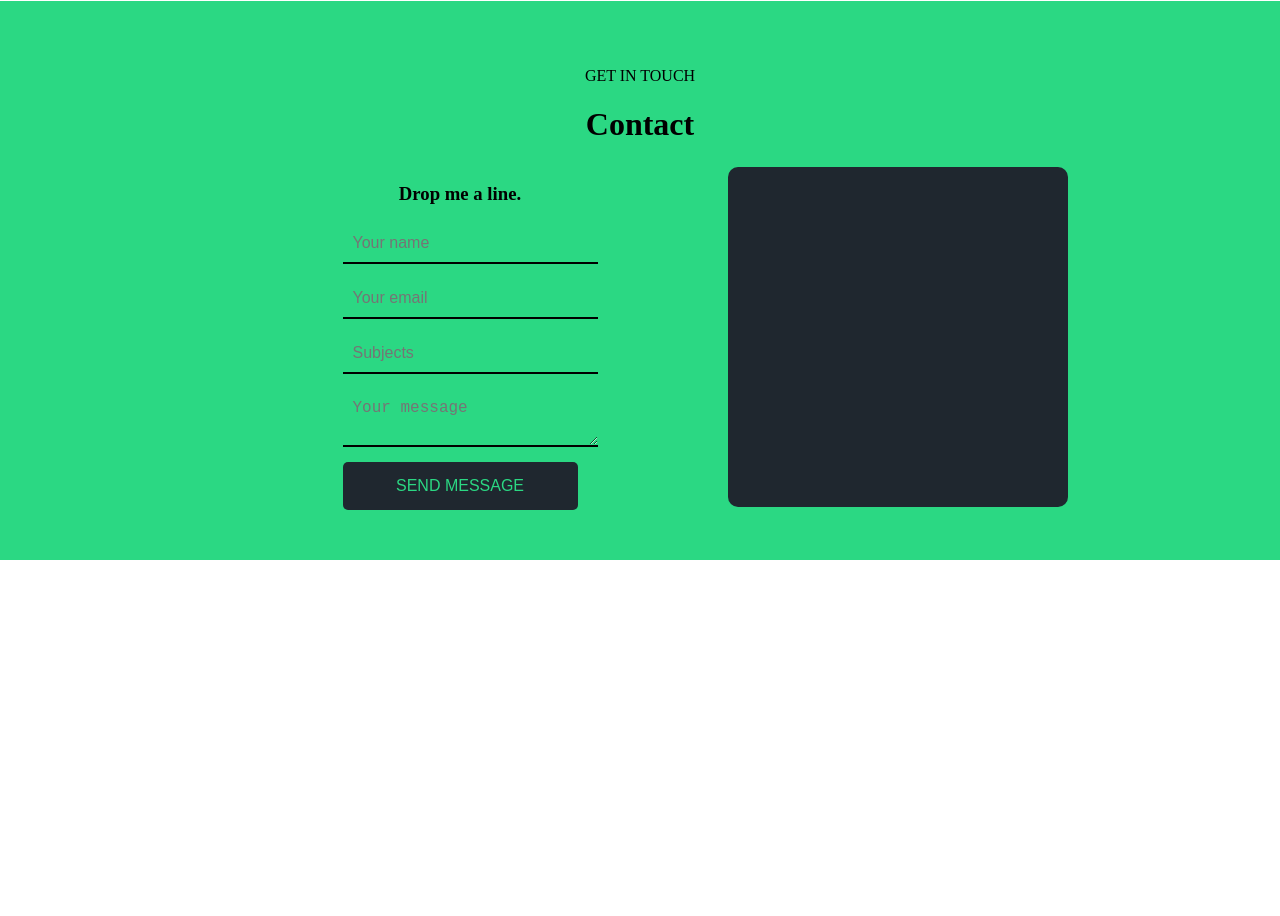
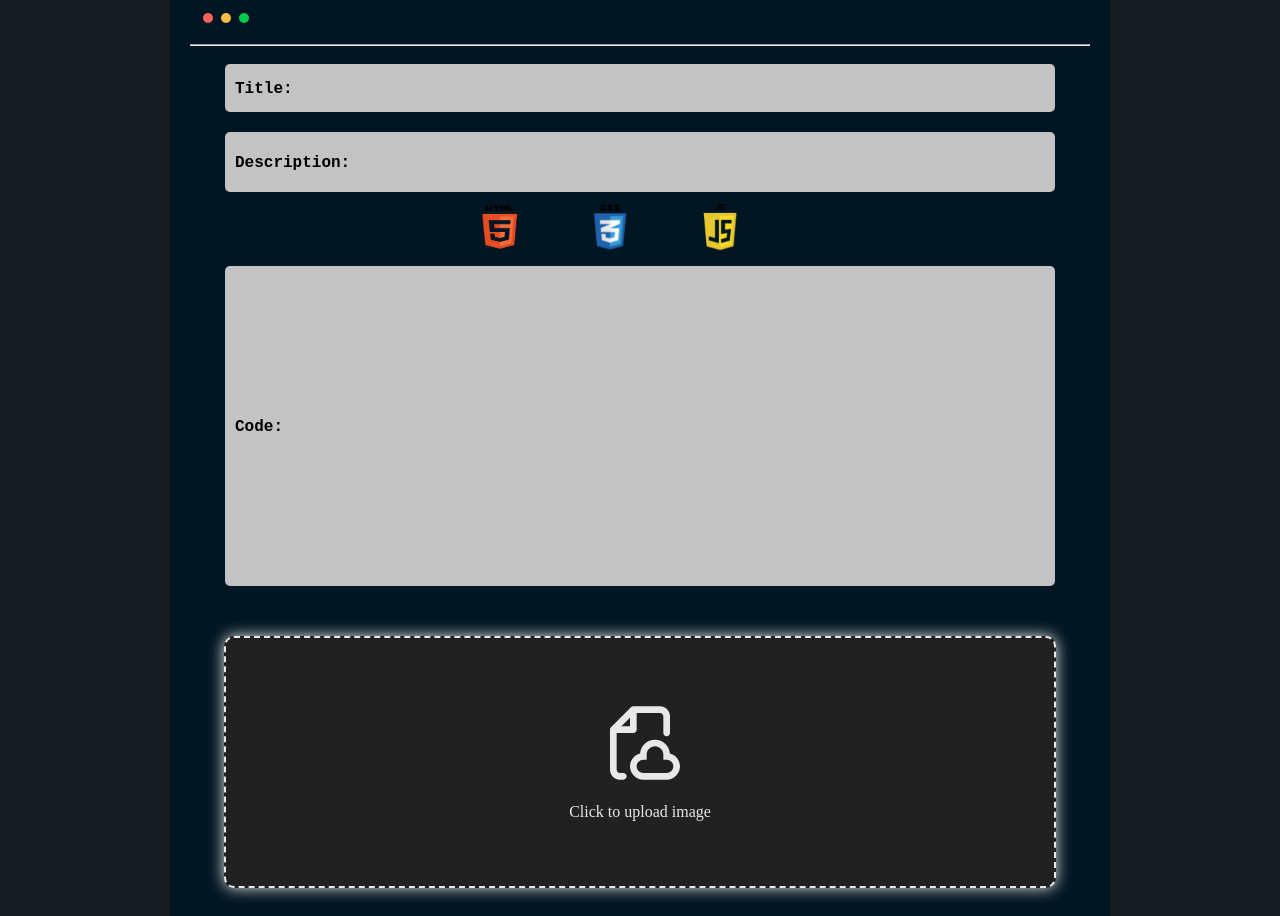
Before and after one commit to NikaEgiazarovi/StackAlchemy-Front, an Angular app: page /askQuestion in a window 1280 px wide. Shown: the part 240-1156 px from the top of the page. Before the commit the page ends 800 px from the top, so only its background shows below. Built offline with nearby package versions, Linux system fonts and the light colour scheme.

Commit message:
added-create-question-table

```diff
--- a/src/app/app.component.scss
+++ b/src/app/app.component.scss
@@ -6,18 +6,20 @@ html,body{
     box-sizing: border-box;
 }
 
-app-create-question-page
-{
+app-create-question-page{
     width: 100%;
     height: 100%;
 }
+
 app-header{
     width: 100%;
+    position: absolute;
 }
-app-footer
-{
+
+app-footer{
     width: 100%;
 }
+
  header-branch{
     background-color: red;
 }
--- a/src/app/app.module.ts
+++ b/src/app/app.module.ts
@@ -11,6 +11,7 @@ import { LandingPageComponent } from './components/pages/landing-page/landing-pa
 import { QuestionsListComponent } from './components/questions-list/questions-list.component';
 import { BrowserAnimationsModule } from '@angular/platform-browser/animations';
 import { CreateQuestionPageComponent } from './components/pages/create-question-page/create-question-page.component';
+import { FormsModule } from '@angular/forms'; // Import FormsModule
 
 @NgModule({
   declarations: [
@@ -21,7 +22,7 @@ import { CreateQuestionPageComponent } from './components/pages/create-question-
     QuestionsListComponent,
     CreateQuestionPageComponent,
   ],
-  imports: [BrowserModule, AppRoutingModule, BrowserAnimationsModule],
+  imports: [BrowserModule, AppRoutingModule, BrowserAnimationsModule,FormsModule],
   providers: [provideClientHydration()],
   bootstrap: [AppComponent],
   schemas: [CUSTOM_ELEMENTS_SCHEMA],
--- a/src/app/components/pages/create-question-page/create-question-page.component.html
+++ b/src/app/components/pages/create-question-page/create-question-page.component.html
@@ -1 +1,52 @@
-<p>create-question-page works!</p>
+<section class="firstSect">
+    <div class="fillInputsTable">
+        <div class="card">
+            <div class="tools">
+                <div class="circle">
+                    <span class="red box"></span>
+                </div>
+                <div class="circle">
+                    <span class="yellow box"></span>
+                </div>
+                <div class="circle">
+                    <span class="green box"></span>
+                </div>
+            </div>
+            <hr>
+            <div class="card_content">
+                <input type="text" class="input-field titl" placeholder="Title:" [(ngModel)]="title" />
+                <input type="text" class="input-field descript" placeholder="Description:" [(ngModel)]="description" />
+                <swiper-container class="swiper-container" slides-per-view="3" space-between="0">
+                    <swiper-slide *ngFor="let image of filterImages">
+                        <img [src]="image" class="filter-img">
+                    </swiper-slide>
+                </swiper-container>
+
+
+                <input type="text" class="input-field CodeInput" placeholder="Code:" [(ngModel)]="code" />
+
+                <label for="file" class="custum-file-upload">
+                    <div class="icon">
+                        <svg viewBox="0 0 24 24" fill="" xmlns="http://www.w3.org/2000/svg">
+                            <g id="SVGRepo_bgCarrier" stroke-width="0"></g>
+                            <g id="SVGRepo_tracerCarrier" stroke-linecap="round" stroke-linejoin="round"></g>
+                            <g id="SVGRepo_iconCarrier">
+                                <path fill-rule="evenodd" clip-rule="evenodd"
+                                    d="M10 1C9.73478 1 9.48043 1.10536 9.29289 1.29289L3.29289 7.29289C3.10536 7.48043 3 7.73478 3 8V20C3 21.6569 4.34315 23 6 23H7C7.55228 23 8 22.5523 8 22C8 21.4477 7.55228 21 7 21H6C5.44772 21 5 20.5523 5 20V9H10C10.5523 9 11 8.55228 11 8V3H18C18.5523 3 19 3.44772 19 4V9C19 9.55228 19.4477 10 20 10C20.5523 10 21 9.55228 21 9V4C21 2.34315 19.6569 1 18 1H10ZM9 7H6.41421L9 4.41421V7ZM14 15.5C14 14.1193 15.1193 13 16.5 13C17.8807 13 19 14.1193 19 15.5V16V17H20C21.1046 17 22 17.8954 22 19C22 20.1046 21.1046 21 20 21H13C11.8954 21 11 20.1046 11 19C11 17.8954 11.8954 17 13 17H14V16V15.5ZM16.5 11C14.142 11 12.2076 12.8136 12.0156 15.122C10.2825 15.5606 9 17.1305 9 19C9 21.2091 10.7909 23 13 23H20C22.2091 23 24 21.2091 24 19C24 17.1305 22.7175 15.5606 20.9844 15.122C20.7924 12.8136 18.858 11 16.5 11Z"
+                                    fill=""></path>
+                            </g>
+                        </svg>
+                    </div>
+                    <div class="text">
+                        <span>Click to upload image</span>
+                    </div>
+                    <input id="file" type="file">
+                </label>
+
+                <div class="submitBtn">
+                    <button id="btn">Button</button>
+                </div>
+            </div>
+        </div>
+    </div>
+</section>
--- a/src/app/components/pages/create-question-page/create-question-page.component.scss
+++ b/src/app/components/pages/create-question-page/create-question-page.component.scss
@@ -0,0 +1,199 @@
+.firstSect {
+    width: 100%;
+    height: 1480px;
+    margin: auto;
+    bottom: 150px;
+    background-color: rgb(22, 28, 33);
+    display: flex;
+    justify-content: center;
+    align-items: center;
+    position: relative;
+}
+
+.card {
+    width: 900px;
+    height: auto;
+    background-color: #011522;
+    border-radius: 8px;
+    margin: auto;
+    padding: 20px;
+    align-items: center;
+}
+
+.tools {
+    display: flex;
+    align-items: center;
+    padding: 9px;
+}
+
+.circle {
+    padding: 0 4px;
+}
+
+.box {
+    display: inline-block;
+    align-items: center;
+    width: 10px;
+    height: 10px;
+    border-radius: 50%;
+}
+
+.red {
+    background-color: #ff605c;
+}
+
+.yellow {
+    background-color: #ffbd44;
+}
+
+.green {
+    background-color: #00ca4e;
+}
+
+.input-field {
+    width: 90%;
+    margin: 10px 0;
+    padding: 10px;
+    border-radius: 5px;
+    border: none;
+    font-size: 16px;
+}
+
+.swiper {
+    width: 90%;
+    height: 200px;
+    background-color: #ccc;
+    border-radius: 8px;
+    margin: 20px 0;
+}
+
+.swiper-slide {
+    display: flex;
+    align-items: center;
+    justify-content: center;
+    font-size: 20px;
+    font-weight: bold;
+    background: #ddd;
+    height: 100%;
+}
+
+.card_content {
+    width: 100%;
+    display: flex;
+    flex-direction: column;
+    align-items: center;
+}
+
+swiper-container {
+    width: 330px;
+    display: flex;
+    align-items: center;
+    justify-content: center;
+    margin: auto;
+}
+
+.filter-img {
+    cursor: pointer;
+    width: 50px;
+    height: 50px;
+}
+
+.CodeInput {
+    height: 300px;
+}
+
+.custum-file-upload {
+    margin: auto;
+    margin-top: 40px;
+    margin-bottom: 30px;
+    height: 200px;
+    width: 780px;
+    display: flex;
+    flex-direction: column;
+    align-items: space-between;
+    gap: 20px;
+    cursor: pointer;
+    align-items: center;
+    justify-content: center;
+    border: 2px dashed #e8e8e8;
+    background-color: #212121;
+    padding: 1.5rem;
+    border-radius: 10px;
+    box-shadow: 0px 0px 15px #e8e8e8;
+}
+
+.custum-file-upload .icon {
+    display: flex;
+    align-items: center;
+    justify-content: center;
+}
+
+.custum-file-upload .icon svg {
+    height: 80px;
+    fill: #e8e8e8;
+}
+
+.custum-file-upload .text {
+    display: flex;
+    align-items: center;
+    justify-content: center;
+}
+
+.custum-file-upload .text span {
+    font-weight: 400;
+    color: #e8e8e8;
+}
+
+.custum-file-upload input {
+    display: none;
+}
+
+input {
+    background-color: #c3c3c3;
+}
+
+.titl {
+    height: 28px;
+}
+
+.descript {
+    height: 40px;
+}
+
+::placeholder {
+    color: black;
+    font-family: 'Courier New', Courier, monospace;
+    font-weight: bold;
+}
+
+button {
+    padding: 10px 20px;
+    text-transform: uppercase;
+    border-radius: 8px;
+    font-size: 17px;
+    font-weight: 500;
+    color: #ffffff80;
+    text-shadow: none;
+    background: transparent;
+    cursor: pointer;
+    box-shadow: transparent;
+    border: 1px solid #ffffff80;
+    transition: 0.5s ease;
+    user-select: none;
+    width: 250px;
+}
+
+#btn:hover,
+:focus {
+    color: #ffffff;
+    background: #008cff;
+    border: 1px solid #008cff;
+    text-shadow: 0 0 5px #ffffff, 0 0 10px #ffffff, 0 0 20px #ffffff;
+    box-shadow: 0 0 5px #008cff, 0 0 20px #008cff, 0 0 50px #008cff,
+        0 0 100px #008cff;
+}
+
+#btn:active {
+    transform: scale(0.9);
+
+}
--- a/src/app/components/pages/create-question-page/create-question-page.component.ts
+++ b/src/app/components/pages/create-question-page/create-question-page.component.ts
@@ -4,5 +4,23 @@ import { Component } from '@angular/core';
   selector: 'app-create-question-page',
   templateUrl: './create-question-page.component.html',
   styleUrl: './create-question-page.component.scss',
+
 })
-export class CreateQuestionPageComponent {}
+export class CreateQuestionPageComponent {
+title: any;
+description: any;
+code: any;
+slides: any;
+
+filterImages = [
+  'assets/html.png',
+  'assets/css.png',
+  'assets/js.png',
+  'assets/ts.png',
+  'assets/angular.png',
+  'assets/scss.png',
+  'assets/c_sharp.png',
+];
+
+
+}
--- a/src/app/components/pages/landing-page/landing-page.component.scss
+++ b/src/app/components/pages/landing-page/landing-page.component.scss
@@ -79,7 +79,7 @@
 }
 
 swiper-container {
-    width: 100%;
+    // width: 100%;
     display: flex;
     align-items: center;
     justify-content: center;
@@ -325,4 +325,6 @@ app-questions-list {
     padding: 15px;
     border-radius: 8px;
     cursor: pointer;
+    background-color: #3b3c46;
+    color: rgb(230, 230, 230);
 }
```
